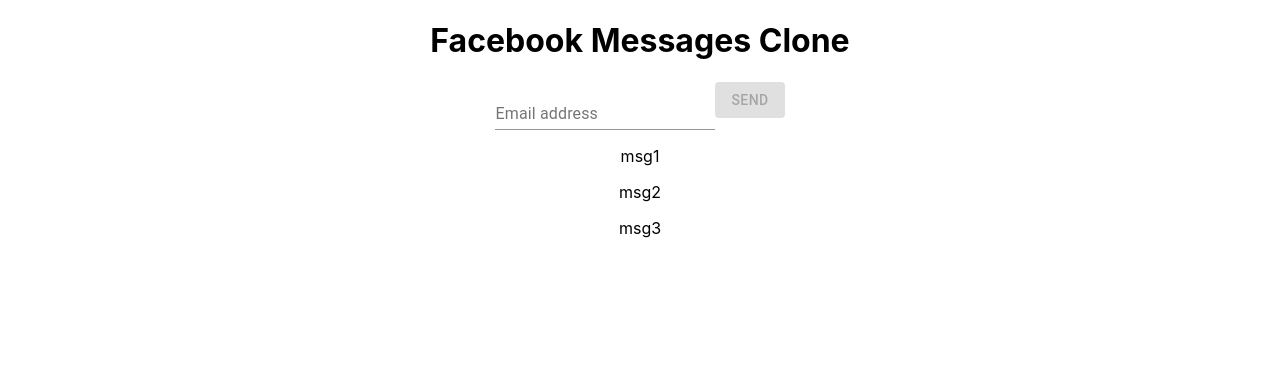
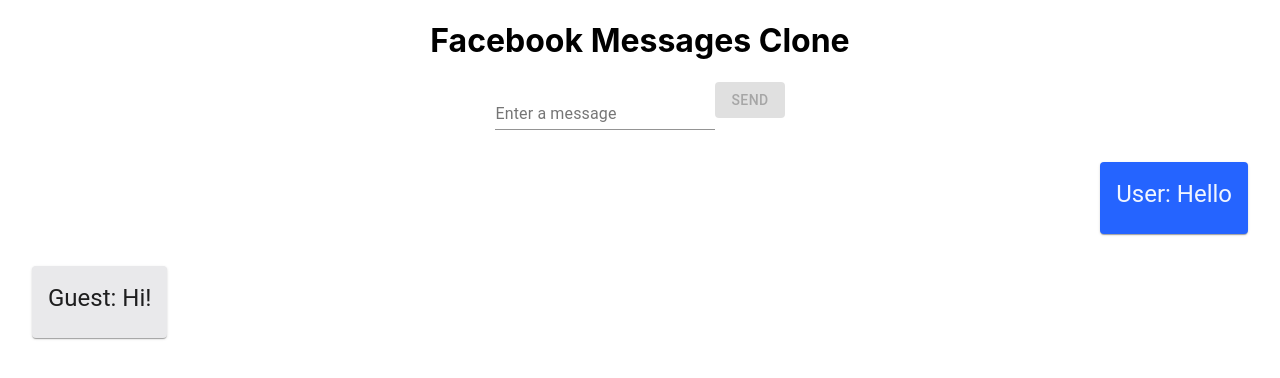
Before and after one commit to YourNeptune/facebook-messenger-clone, a React (Create React App) app: page / in a window 1280 px wide. Shown: the top 378 px of the page. Built offline with nearby package versions, Linux system fonts and the light colour scheme.

Commit message:
styling user message & guest message

```diff
--- a/src/App.css
+++ b/src/App.css
@@ -1,38 +1,21 @@
-.App {
+* {
   text-align: center;
 }
 
-.App-logo {
-  height: 40vmin;
-  pointer-events: none;
+.msg {
+  width: fit-content;
+  margin: 2em;
 }
 
-@media (prefers-reduced-motion: no-preference) {
-  .App-logo {
-    animation: App-logo-spin infinite 20s linear;
-  }
+.msg_user {
+  margin-left: auto;
 }
 
-.App-header {
-  background-color: #282c34;
-  min-height: 100vh;
-  display: flex;
-  flex-direction: column;
-  align-items: center;
-  justify-content: center;
-  font-size: calc(10px + 2vmin);
-  color: white;
+.msg_userCard {
+  background-color: #2564ff !important;
+  color: #f0f5ff !important;
 }
 
-.App-link {
-  color: #61dafb;
+.msg_guestCard {
+  background-color: #e9e9eb !important;
 }
-
-@keyframes App-logo-spin {
-  from {
-    transform: rotate(0deg);
-  }
-  to {
-    transform: rotate(360deg);
-  }
-}
--- a/src/App.js
+++ b/src/App.js
@@ -1,31 +1,42 @@
-import { Button, FormControl, FormHelperText, Input, InputLabel } from '@material-ui/core';
-import { useState } from 'react';
-import './App.css';
+import { Button, FormControl, Input, InputLabel } from "@material-ui/core";
+import { useState } from "react";
+import "./App.css";
+import Message from "./Components/Message";
 
 function App() {
-  const [input, setInput] = useState('')
-  const [messages, setMessages] = useState(['msg1', 'msg2', 'msg3'])
+  const [input, setInput] = useState("");
+  const [messages, setMessages] = useState([
+    { username: "User", text: "Hello" },
+    { username: "Guest", text: "Hi!" },
+  ]);
+  const [username, setUsername] = useState("User");
 
-  const sendMessages = e => {
-    e.preventDefault()
-    setMessages([...messages, input])
-    setInput('')
-  }
+  const sendMessages = (e) => {
+    e.preventDefault();
+    setMessages([...messages, { username: username, text: input }]);
+    setInput("");
+  };
 
   return (
     <div className="App">
-    <h1>Facebook Messages Clone</h1>
+      <h1>Facebook Messages Clone</h1>
       <form>
         <FormControl>
-          <InputLabel>Email address</InputLabel>
-          <Input value={input} onChange={e => setInput(e.target.value)} />
+          <InputLabel>Enter a message</InputLabel>
+          <Input value={input} onChange={(e) => setInput(e.target.value)} />
         </FormControl>
-        <Button variant="contained" color="primary" type='submit'  onClick={sendMessages} disabled={!input}>Send</Button>
+        <Button
+          variant="contained"
+          color="primary"
+          type="submit"
+          onClick={sendMessages}
+          disabled={!input}
+        >
+          Send
+        </Button>
       </form>
-      {messages.map(msg => {
-        return (
-          <p>{msg}</p>
-        )
+      {messages.map((msg) => {
+        return <Message username={username} msg={msg} />;
       })}
     </div>
   );
--- /dev/null
+++ b/src/Components/Message.js
@@ -0,0 +1,19 @@
+import { Card, CardContent, Typography } from "@material-ui/core";
+
+const Message = ({ username, msg }) => {
+  const isUser = username === msg.username;
+
+  return (
+    <div className={`msg ${isUser && "msg_user"}`}>
+      <Card className={isUser ? "msg_userCard" : "msg_guestCard"}>
+        <CardContent>
+          <Typography variant="h5" component="h2">
+            {msg.username}: {msg.text}
+          </Typography>
+        </CardContent>
+      </Card>
+    </div>
+  );
+};
+
+export default Message;
```
